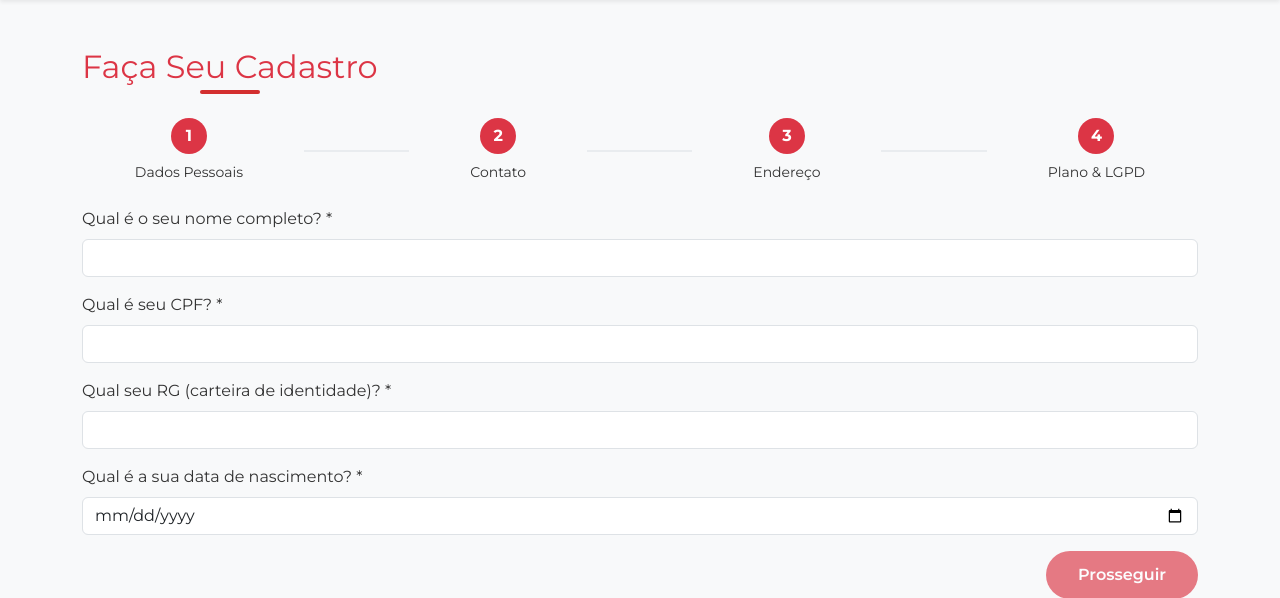
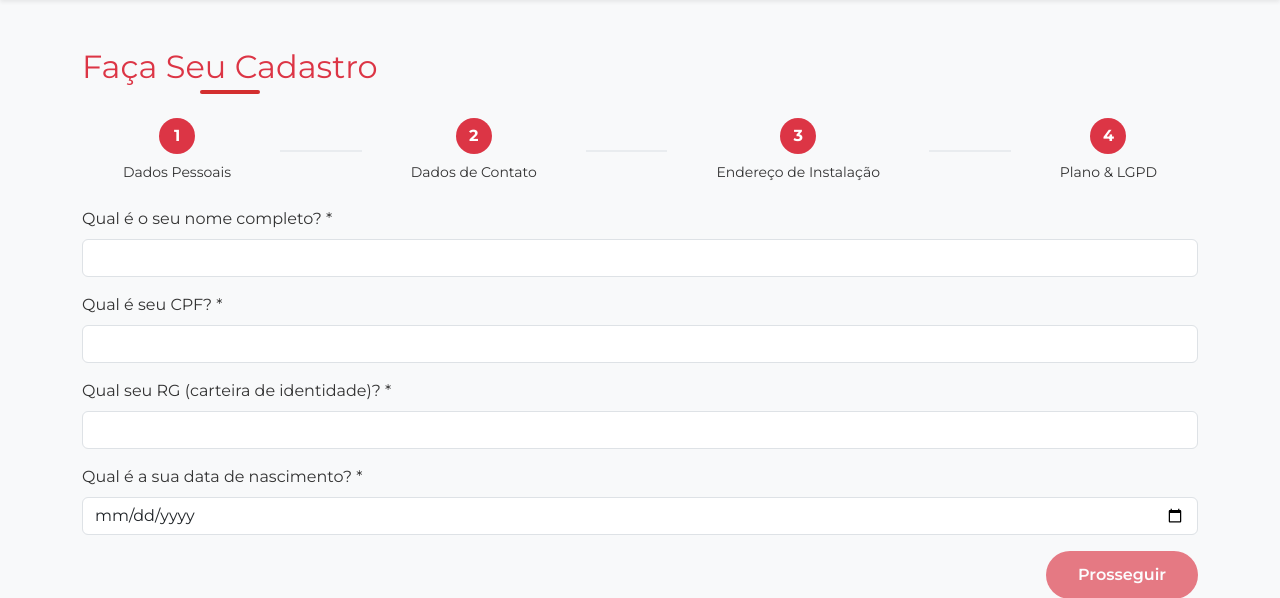
Before and after one commit to AprendendoLinux/firenet, a Flask app: page /cadastro in a window 1280 px wide. Shown: the part 97-695 px from the top of the page. Run offline with Flask 3, Linux system fonts and the light colour scheme.

Commit message:
Ajuste na estética

```diff
--- a/2.0/templates/cadastro.html
+++ b/2.0/templates/cadastro.html
@@ -73,12 +73,12 @@
       <div class="step-line flex-fill"></div>
       <div class="text-center flex-fill">
         <div class="step-dot mx-auto"></div>
-        <small class="d-block mt-2">Contato</small>
+        <small class="d-block mt-2">Dados de Contato</small>
       </div>
       <div class="step-line flex-fill"></div>
       <div class="text-center flex-fill">
         <div class="step-dot mx-auto"></div>
-        <small class="d-block mt-2">Endereço</small>
+        <small class="d-block mt-2">Endereço de Instalação</small>
       </div>
       <div class="step-line flex-fill"></div>
       <div class="text-center flex-fill">
```
